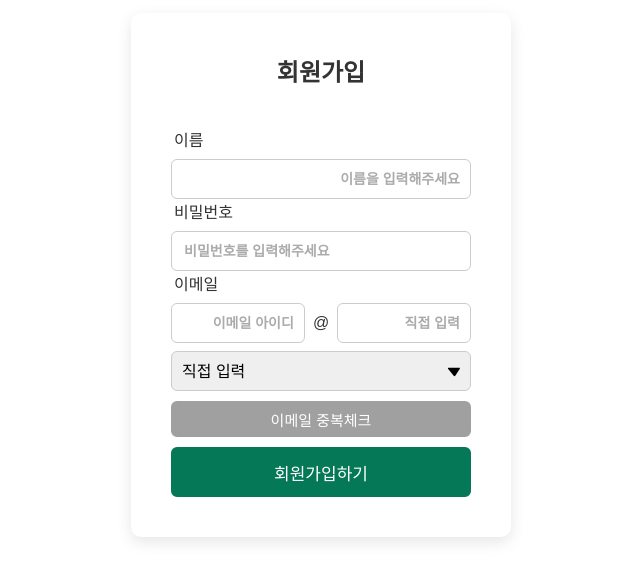
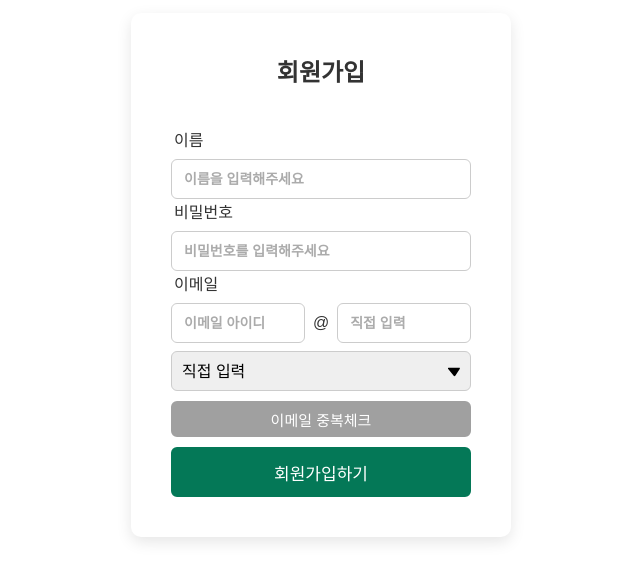
Before and after one commit to jeongseung/chat_jsw, a React (Vite) app in the folder Gloring/: page /Join in a window 1280 px wide. Shown: the part 125-706 px from the top of the page, without its empty margins (319-959 px from the left). Built offline with nearby package versions, Linux system fonts and the light colour scheme.

Commit message:
로그인,조인 글자 정렬

```diff
--- a/Gloring/src/components/Join.css
+++ b/Gloring/src/components/Join.css
@@ -67,6 +67,7 @@ p {
   padding: 0.35rem 10px; /* 좌우 패딩 추가 */
   box-sizing: border-box;
   margin: 0; /* 기본 마진 제거 */
+  text-align: left;
 }
 
 /* 이메일 입력 필드와 도메인, @ 기호 정렬 */
--- a/Gloring/src/components/Login.css
+++ b/Gloring/src/components/Login.css
@@ -51,6 +51,7 @@ p {
     font-size: 14px;
     color: #ababab;
     padding-left: 2px;
+    text-align: left;
 }
 
 .check {
```
